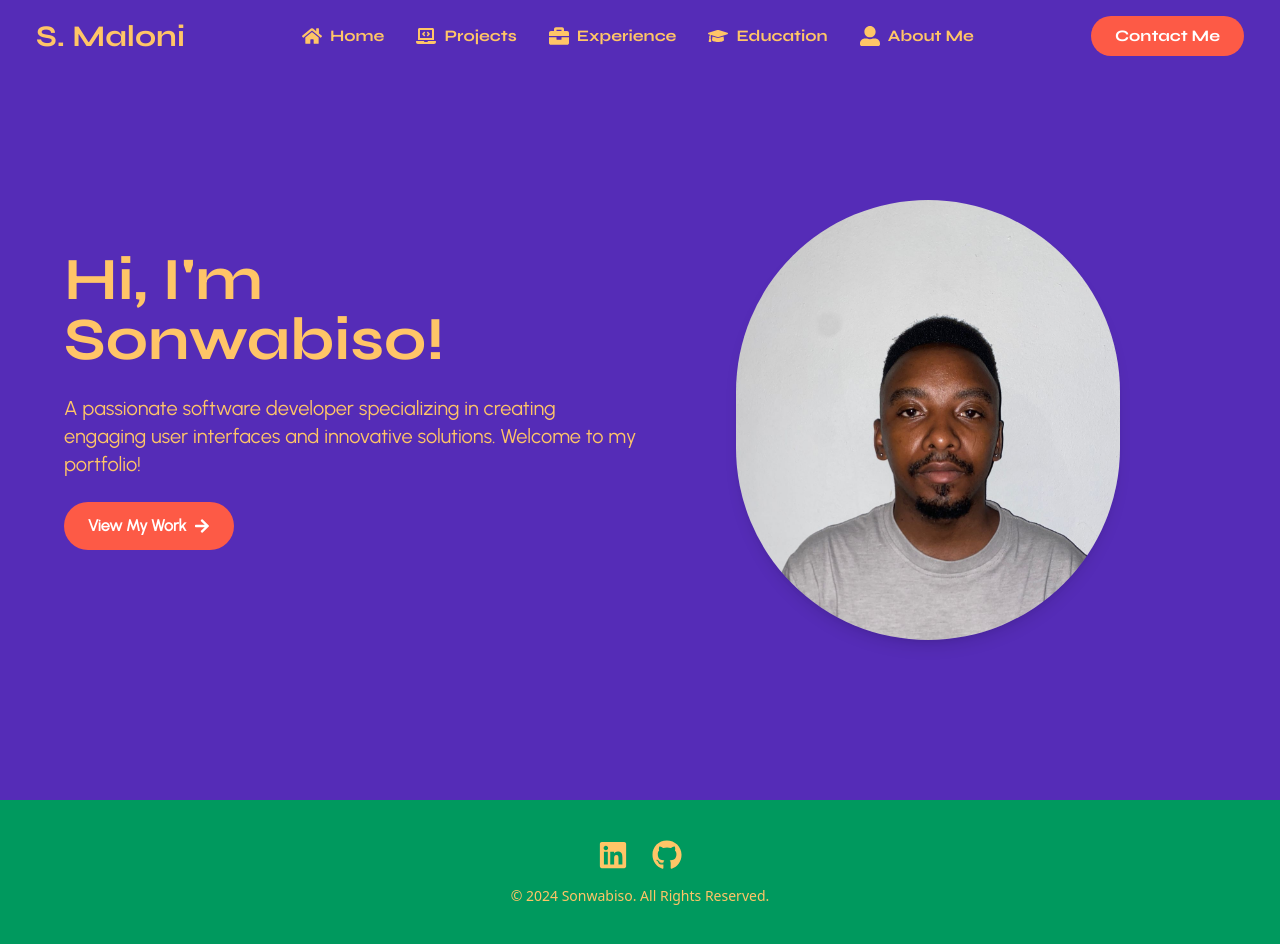
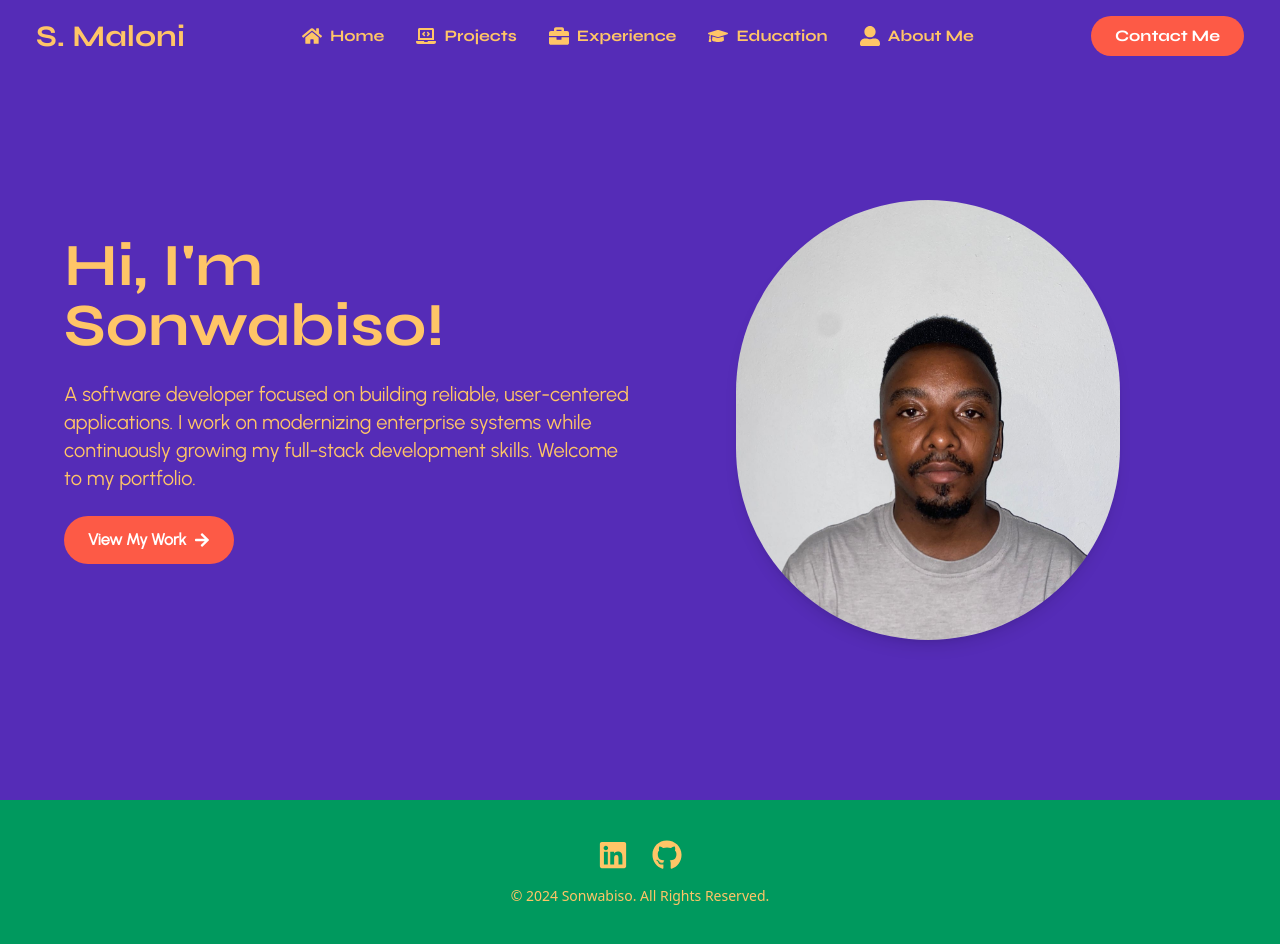
Before and after one commit to Sonwabiso1/my-portfolio, a React (Vite) app: page / in a window 1280 px wide. Built offline with nearby package versions, Linux system fonts and the light colour scheme.

Commit message:
updated about and home pages

```diff
--- a/src/pages/AboutMe.jsx
+++ b/src/pages/AboutMe.jsx
@@ -30,9 +30,9 @@ const AboutMe = () => {
                     <div>
                         <h2 className="text-2xl font-bold mb-2">Who I Am</h2>
                         <p>
-                            Hi! I'm Sonwabiso, a passionate front-end and software developer based in South Africa.
-                            I love building user-friendly applications and creating innovative solutions.
-                            When I'm not coding, I enjoy photography, exploring creative projects, playing chess, watching classic movies, and diving into cybersecurity challenges.
+                            Hi, I'm Sonwabiso — currently working as a Product Engineer Intern, contributing to the development and enhancement of enterprise software solutions in the banking sector.
+                            I'm focused on building scalable systems, improving integration workflows, and sharpening my full-stack development skills through real-world projects and work-integrated learning.
+                            I’m driven by creating useful software, growing through collaboration, and continuously pushing myself as a developer.
                         </p>
                     </div>
 
--- a/src/pages/Home.jsx
+++ b/src/pages/Home.jsx
@@ -14,9 +14,9 @@ const Home = () => {
                         Hi, I'm Sonwabiso!
                     </h1>
                     <p className="text-lg md:text-xl leading-relaxed font-body">
-                        A passionate software developer specializing in creating
-                        engaging user interfaces and innovative solutions. Welcome to my
-                        portfolio!
+                        A software developer focused on building reliable, user-centered applications.
+                        I work on modernizing enterprise systems while continuously growing
+                        my full-stack development skills. Welcome to my portfolio.
                     </p>
                     <Link
                         to="/Projects"
```
